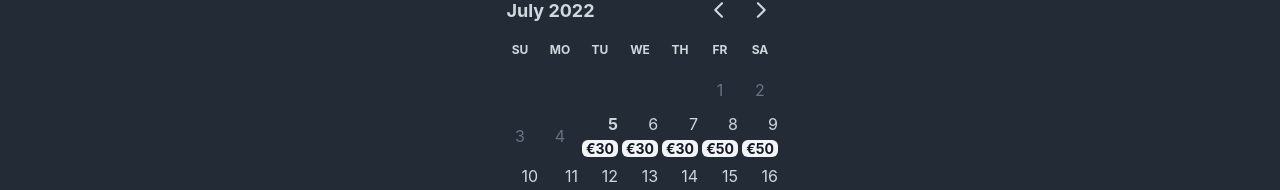
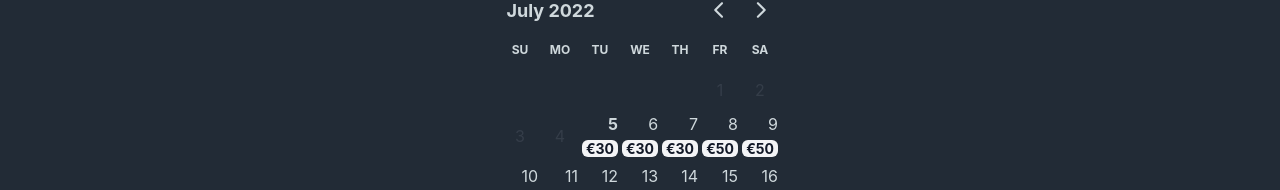
Before and after one commit to lucywho/rent-a-place, a Next.js app: page /calendar in a window 1280 px wide. Shown: the part 735-925 px from the top of the page. Built offline with nearby package versions, Linux system fonts and the light colour scheme.

Commit message:
blocks selection on unavailble dates

```diff
--- /dev/null
+++ b/lib/bookings.js
@@ -0,0 +1,17 @@
+import config from "lib/config"
+
+export const getBookedDates = () => {
+    const bookedDates = []
+
+    if (config.booked) {
+        for (const [year_key, year_value] of Object.entries(config.booked)) {
+            for (const [month_key, month_value] of Object.entries(year_value)) {
+                for (const day of month_value) {
+                    bookedDates.push(new Date(year_key, month_key - 1, day))
+                }
+            }
+        }
+    }
+
+    return bookedDates
+}
--- a/pages/calendar.js
+++ b/pages/calendar.js
@@ -5,11 +5,24 @@ import "react-day-picker/dist/style.css"
 import { DayPicker } from "react-day-picker"
 
 import { getCost } from "lib/cost"
-import { isDaySelectable, addDayToRange, getDatesBetweenDates } from "lib/dates"
+import { getBookedDates } from "lib/bookings"
+import {
+    isDaySelectable,
+    addDayToRange,
+    getDatesBetweenDates,
+    getBlockedDates,
+} from "lib/dates"
+import { isYesterday } from "date-fns"
 
 export default function Calendar() {
     const [from, setFrom] = useState()
     const [to, setTo] = useState()
+
+    const yesterday = new Date()
+    yesterday.setDate(yesterday.getDate() - 1)
+
+    const sixMonthsFromNow = new Date()
+    sixMonthsFromNow.setDate(sixMonthsFromNow.getDate() + 30 * 6)
 
     const handleDayClick = (day) => {
         const range = addDayToRange(day, {
@@ -87,6 +100,18 @@ export default function Calendar() {
                             selected={[from, { from, to }]}
                             modifiers={{ start: from, end: to }}
                             mode="range"
+                            disabled={[
+                                ...getBlockedDates(),
+                                ...getBookedDates(),
+                                {
+                                    from: new Date("0000"),
+                                    to: yesterday,
+                                },
+                                {
+                                    from: sixMonthsFromNow,
+                                    to: new Date("4000"),
+                                },
+                            ]}
                             onDayClick={handleDayClick}
                             components={{
                                 DayContent: (props) => (
```
Also changed, not shown: lib/dates.js.
